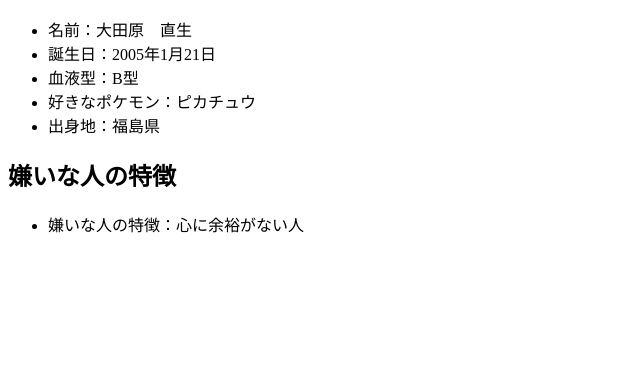
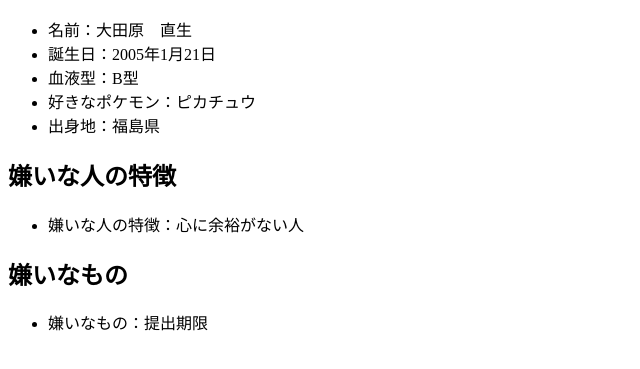
Before and after one commit to naoki-otahara/dsproo, a plain HTML site: page index.html in a window 1280 px wide. Shown: the part 127-496 px from the top of the page, without its empty margins (0-640 px from the left). Drawn offline with Linux system fonts and the light colour scheme.

Commit message:
嫌いなものの追加

```diff
--- a/index.html
+++ b/index.html
@@ -23,7 +23,10 @@
     <ul>
         <li>嫌いな人の特徴：心に余裕がない人</li>
     </ul>
-
+    <h2>嫌いなもの</h2>
+    <ul>
+        <li>嫌いなもの：提出期限</li>
+    </ul>
 
 </ul>
 
```
